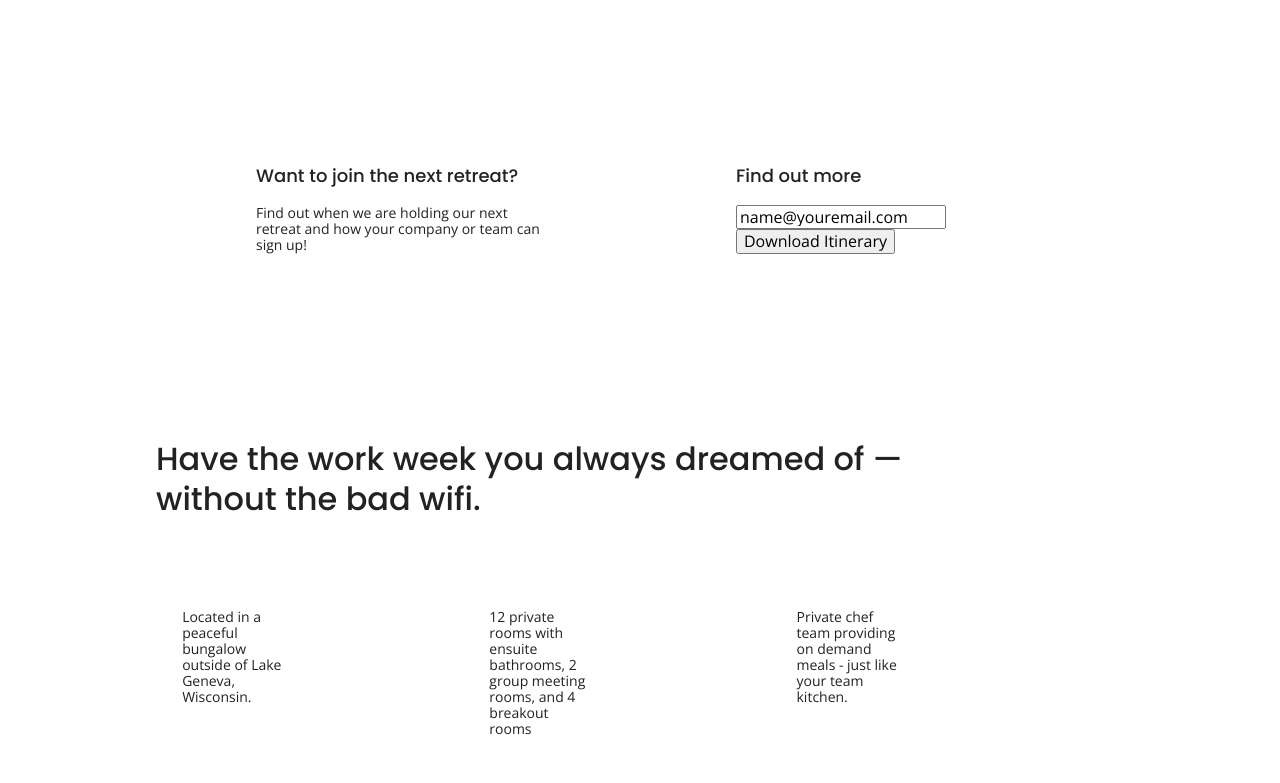
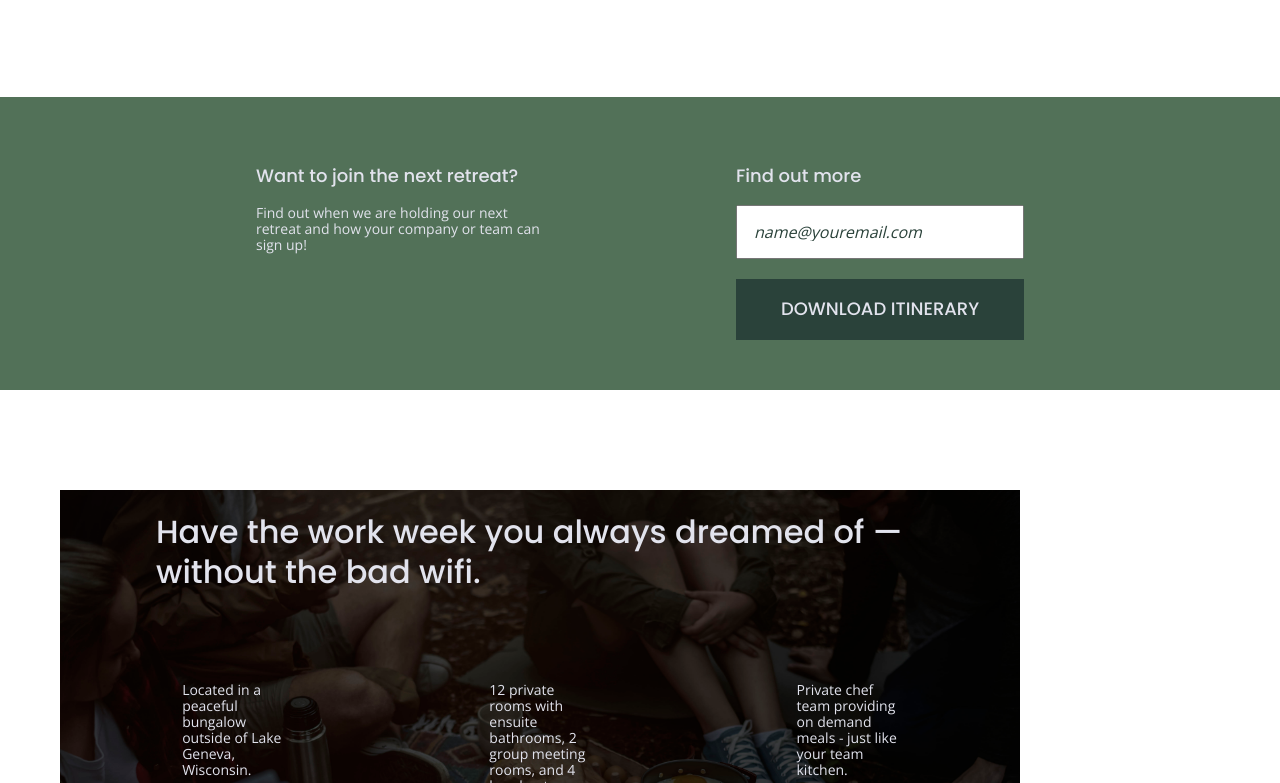
Before and after one commit to lee-oconnor/unplugged-retreat, a website built with Parcel: page index.html in a window 1280 px wide. Shown: the part 309-1092 px from the top of the page. Built offline with nearby package versions, Linux system fonts and the light colour scheme.

Commit message:
Added background color to all pages

```diff
--- a/css/main.css
+++ b/css/main.css
@@ -110,6 +110,7 @@ ul {
 a {
   color: #e2e3ed;
   text-decoration: none;
+  font-weight: 700;
 
 }
 
@@ -118,6 +119,7 @@ h1 {
   font-family: 'Poppins', sans-serif;
   line-height: 1.25em;
   font-weight: normal;
+  color: #e2e3ed;
 }
 
 h2 {
@@ -134,6 +136,7 @@ h4 {
   font-size: 1.125em;
   line-height: 1.25em;
   font-weight: normal;
+  color: #e2e3ed;
 
 }
 
@@ -142,11 +145,19 @@ h4 {
   font-size: 1.875em;
   line-height: 1.25em;
   font-weight: normal;
+  color: #e2e3ed;
+}
+
+.reviews h1 {
+  color: #e2e3ed;
+  font-weight: normal;
+  font-family: 'Poppins', sans-serif;
 }
 
  p {
   font-family: 'Open Sans', sans-serif;
   font-size: .875em;
+  color: #e2e3ed;
 }
 
 .lacrue h3 {
@@ -163,12 +174,38 @@ figure {
 
 }
 
-address {
-
+address p {
+ font-style: normal;
 }
 
 .content-wrapper {
 
+}
+
+aside .form {
+  margin-top: 30px;
+}
+
+input[type=text] {
+  box-sizing: border-box;
+  width: 100%;
+  color: #2a423a;
+  font-style: italic;
+  padding: 1em;
+}
+
+input[type=button] {
+  width: 100%;
+  padding: 20px 0;
+  margin-top: 20px;
+  background-color: #2a423a;
+  font-family: 'Poppins', Helvetica, Arial, sans-serif;
+  font-weight: 500;
+  font-size: 1.125em;
+  color: #e2e3ed;
+  border: none;
+  text-align: center;
+  text-transform: uppercase;
 }
 /*-----------------Base Header - Footer Styles------------*/
 
@@ -191,9 +228,11 @@ footer {
 
 header {
   padding: 15px 0;
+  background-color: #202322;
 }
 
 header .content-wrapper {
+
 
   display: flex;
   justify-content: center;
@@ -228,6 +267,7 @@ header nav ul {
 
 
 footer {
+  background-color: #202322;
   flex-direction: column;
 }
 
@@ -279,18 +319,28 @@ aside {
   justify-content: center;
   align-content:center;
   flex-flow: row wrap;
+  background-color: #527158;
 
 }
+aside .content-wrapper {
+  margin-top: 20px;
+}
 
+.features {
+
+}
 
 .features .content-wrapper {
   display: flex;
   justify-content: center;
   flex-flow: row wrap;
   width: 100%;
+  background: url(../Assets/rawpixel-800820-unsplash1.jpg);
+  background-size: cover;
 }
 
 .features .content-wrapper h1 {
+
   width: 90%;
 }
 
@@ -322,6 +372,7 @@ aside {
   display: flex;
   justify-content: center;
   flex-flow: row wrap;
+  background-color: #2a423a;
 
 }
 
@@ -346,6 +397,7 @@ aside {
 
 
 .mission {
+  background-color: #527158;
   display: flex;
   justify-content:center;
   align-items: center;
@@ -353,10 +405,12 @@ aside {
 }
 
 .contact-section {
+  background-color: #2a423a;
   display: flex;
   justify-content:center;
   align-items: center;
   flex-flow: row wrap;
+
 }
 
 /* =================================================================
@@ -364,6 +418,7 @@ aside {
    =================================================================*/
 
 .faq {
+  background-color: #527158;
   display: flex;
   justify-content:center;
   align-items: center;
```
